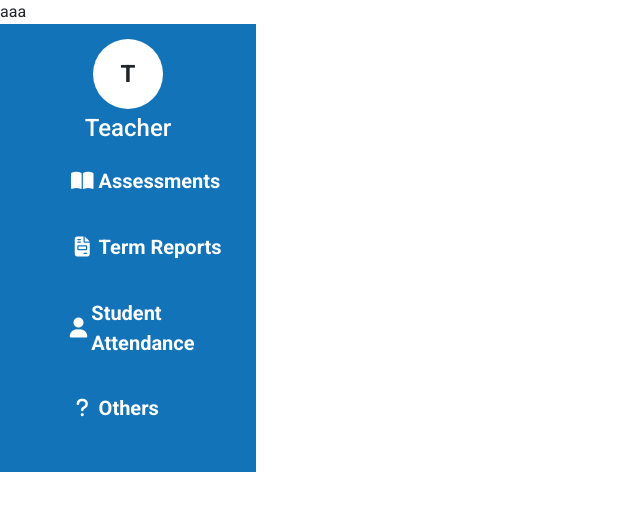
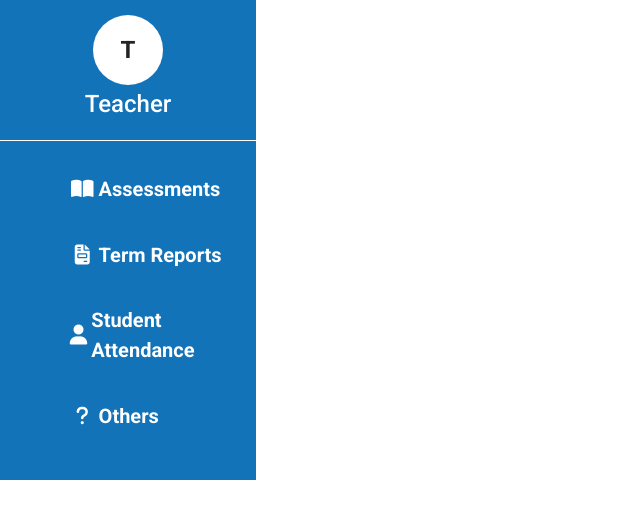
Before and after one commit to huijack/Kindergarten-Management-System, a Flask app: page /teacher in a window 1280 px wide. Shown: the top 519 px of the page, without its empty margins (0-640 px from the left). Run offline with Flask 3, Linux system fonts and the light colour scheme; some libraries are stand-ins or nearby versions.

Commit message:
revert changes after test

```diff
--- a/website/templates/teacher.html
+++ b/website/templates/teacher.html
@@ -23,8 +23,6 @@
 </head>
 <body>
     <div class="body-container">
-
-        aaa
         <!-- Dashboard -->
         <div class="dashboard-container">
             <div class="user-container">
@@ -35,7 +33,7 @@
                     <h3>Teacher</h3>
                 </div>
 
-                <div class="horizonptal-line">
+                <div class="horizontal-line">
                 </div>
 
                 <div class="menu-list-container">
```
